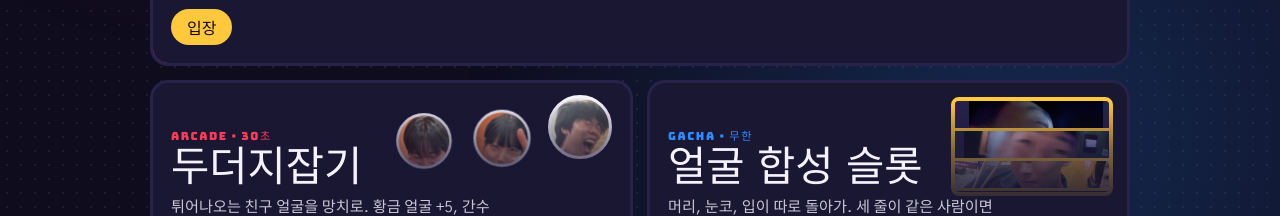
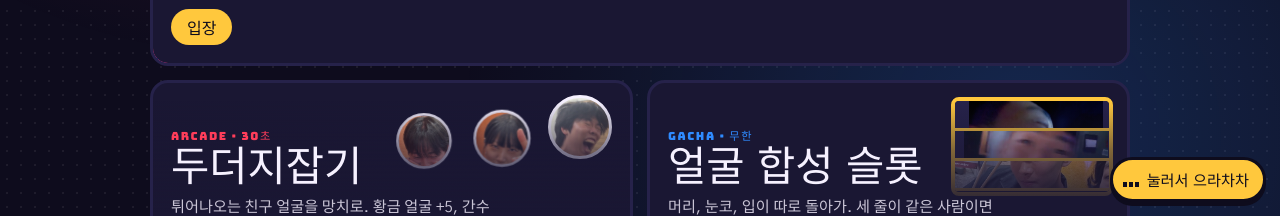
Before and after one commit to you661012/suyongso-worldcup, a plain HTML site: page index.html in a window 1280 px wide. Shown: the part 584-800 px from the top of the page. Drawn offline with Linux system fonts and the light colour scheme.

Commit message:
배경음악 추가: 으라차차 켜기/끄기 버튼

```diff
--- a/index.html
+++ b/index.html
@@ -157,5 +157,6 @@ function paintArt() {
 paintArt();
 addEventListener("resize", paintArt);
 </script>
+<script src="music.js"></script>
 </body>
 </html>
--- /dev/null
+++ b/music.js
@@ -0,0 +1,78 @@
+// 배경음악: 유튜브 공식 플레이어로 "으라차차"를 반복 재생하고, 화면 구석에 켜기/끄기 버튼을 붙인다.
+// 브라우저가 자동 재생을 막기 때문에, 음악이 켜진 상태라도 화면을 처음 누르는 순간부터 소리가 나온다.
+(() => {
+  const VIDEO = "BHpdi4kn_dE";
+  const store = {
+    get(k) { try { return localStorage.getItem("suyongso:" + k); } catch { return null; } },
+    set(k, v) { try { localStorage.setItem("suyongso:" + k, v); } catch {} },
+  };
+  let wantOn = store.get("music") !== "off";
+  let player, ready = false, playing = false;
+
+  const css = document.createElement("style");
+  css.textContent = `
+#bgm { position: fixed; right: max(14px, env(safe-area-inset-right, 0px)); bottom: max(14px, env(safe-area-inset-bottom, 0px)); z-index: 25;
+  display: flex; align-items: center; gap: 8px; padding: 8px 14px 8px 10px; border-radius: 999px; cursor: pointer;
+  font: 400 0.95rem "Black Han Sans", sans-serif; color: #0e0c1d; background: #ffc83d; border: 3px solid #0e0c1d; box-shadow: 0 4px 0 #0e0c1d; }
+#bgm:active { transform: translateY(3px); box-shadow: 0 1px 0 #0e0c1d; }
+#bgm.off { background: #3a3560; color: #f6f1ff; }
+#bgm .eq { display: flex; align-items: flex-end; gap: 2px; width: 16px; height: 14px; }
+#bgm .eq i { flex: 1; background: currentColor; height: 30%; }
+#bgm.on .eq i { animation: eq 0.5s ease-in-out infinite alternate; }
+#bgm.on .eq i:nth-child(2) { animation-delay: 0.15s; } #bgm.on .eq i:nth-child(3) { animation-delay: 0.3s; }
+@keyframes eq { to { height: 100%; } }
+#bgm-player { position: fixed; left: -9999px; top: 0; width: 200px; height: 113px; }
+@media (prefers-reduced-motion: reduce) { #bgm.on .eq i { animation: none; height: 70%; } }`;
+  document.head.append(css);
+
+  const btn = document.createElement("button");
+  btn.id = "bgm"; btn.type = "button";
+  btn.innerHTML = `<span class="eq"><i></i><i></i><i></i></span><span class="lbl"></span>`;
+  const holder = document.createElement("div"); holder.id = "bgm-player";
+  const slot = document.createElement("div"); holder.append(slot);
+  document.body.append(btn, holder);
+
+  function paint() {
+    btn.className = playing ? "on" : wantOn ? "wait" : "off";
+    btn.querySelector(".lbl").textContent = playing ? "으라차차 ON" : wantOn ? "눌러서 으라차차" : "음악 OFF";
+    btn.setAttribute("aria-pressed", String(playing));
+  }
+  paint();
+
+  function play() {
+    if (!ready) return;
+    player.unMute(); player.setVolume(60); player.playVideo();
+  }
+
+  window.onYouTubeIframeAPIReady = () => {
+    player = new YT.Player(slot, {
+      width: 200, height: 113, videoId: VIDEO,
+      playerVars: { start: Math.floor(Number(store.get("musicT")) || 0), loop: 1, playlist: VIDEO, controls: 0, playsinline: 1 },
+      events: {
+        onReady() { ready = true; if (wantOn) play(); },
+        onStateChange(e) {
+          playing = e.data === YT.PlayerState.PLAYING;
+          if (e.data === YT.PlayerState.ENDED) player.seekTo(0);
+          paint();
+        },
+      },
+    });
+  };
+  const s = document.createElement("script"); s.src = "https://www.youtube.com/iframe_api"; document.head.append(s);
+
+  btn.addEventListener("click", (e) => {
+    e.stopPropagation();
+    if (playing) { wantOn = false; player.pauseVideo(); }
+    else { wantOn = true; play(); }
+    store.set("music", wantOn ? "on" : "off"); paint();
+    btn.blur(); // 러너에서 스페이스바로 점프할 때 버튼이 다시 눌리지 않게
+  });
+
+  // 자동 재생이 막혔을 때: 화면 어디든 처음 누르면 시작
+  const kick = () => { if (wantOn && !playing) play(); };
+  addEventListener("pointerdown", kick, true);
+  addEventListener("keydown", kick, true);
+
+  // 다른 게임으로 넘어가도 노래가 처음부터 다시 시작하지 않게 재생 위치를 기억
+  addEventListener("pagehide", () => { if (ready) store.set("musicT", String(player.getCurrentTime() || 0)); });
+})();
```
Also changed, not shown: mole.html (+1 -0 lines), runner.html (+1 -0 lines), slot.html (+1 -0 lines), worldcup.html (+1 -0 lines), zoom.html (+1 -0 lines).
